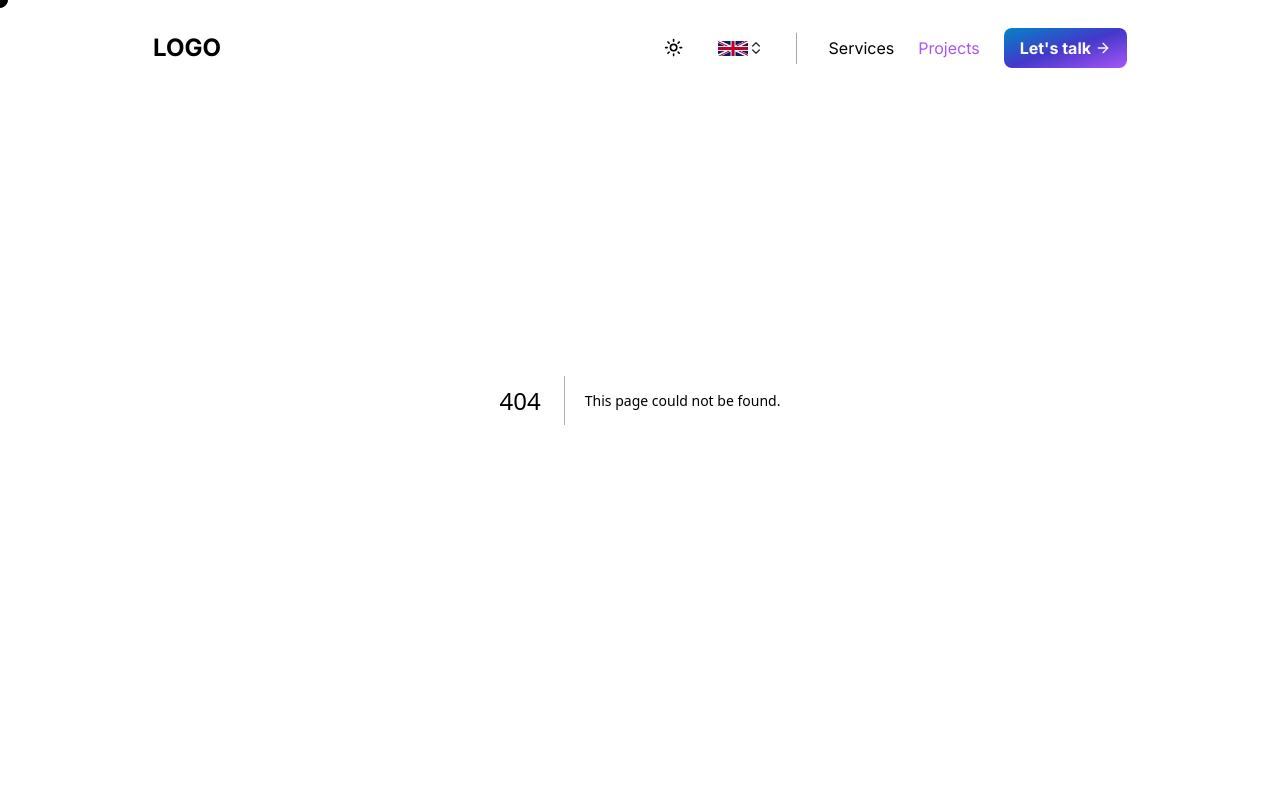
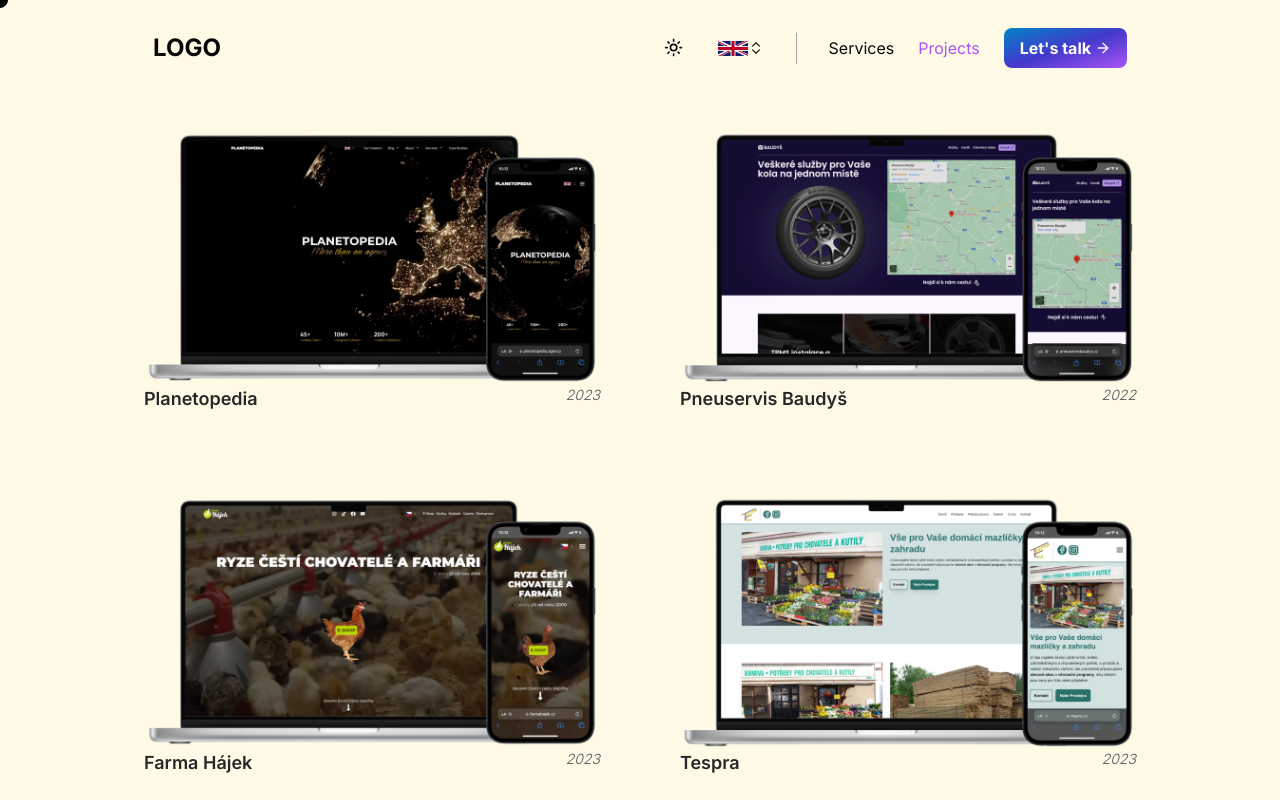
Before and after one commit to ton1czech/baudys, a Next.js app: page /projects in a window 1280 px wide. Before the commit this address had no page. Shown: the top 800 px of the page. Built offline with nearby package versions, Linux system fonts and the light colour scheme.

Commit message:
🎁NEW: projects page

```diff
--- /dev/null
+++ b/app/projects/page.tsx
@@ -0,0 +1,13 @@
+import { Container } from '@/components/container'
+import { Project } from '@/components/project'
+import { projects } from '@/database/projects'
+
+export default function Page() {
+  return (
+    <Container className='grid lg:grid-cols-2 gap-20 mt-28 lg:mt-32 mb-20 lg:mb-32'>
+      {projects.map(({ name, year, image, href }) => (
+        <Project name={name} year={year} image={image} href={href} />
+      ))}
+    </Container>
+  )
+}
--- a/components/homepage/projects.tsx
+++ b/components/homepage/projects.tsx
@@ -15,7 +15,7 @@
       <Title label={language === 'en' ? 'Projects' : 'Projekty'} />
 
       <div className='grid lg:grid-cols-2 gap-20'>
-        {projects.map(({ name, year, image, href }) => (
+        {projects.slice(0, 2).map(({ name, year, image, href }) => (
           <Project name={name} year={year} image={image} href={href} />
         ))}
       </div>
--- a/components/project.tsx
+++ b/components/project.tsx
@@ -1,3 +1,5 @@
+'use client'
+
 import { useCursor } from '@/store/useCursor'
 import Link from 'next/link'
 import { FC } from 'react'
--- a/database/projects.ts
+++ b/database/projects.ts
@@ -25,4 +25,26 @@
     image: '/projects/pneuservisbaudys/mockups.webp',
     images: ['/projects/pneuservisbaudys/1.webp'],
   },
+  {
+    name: 'Farma Hájek',
+    slug: 'farmahajek',
+    url: 'https://farmahajek.cz',
+    href: '/projects/farmahajek',
+    year: 2023,
+    image: '/projects/farmahajek/mockups.webp',
+    images: ['/projects/farmahajek/1.webp'],
+  },
+  {
+    name: 'Tespra',
+    slug: 'tespra',
+    url: 'tespra',
+    href: 'tespra',
+    year: 2023,
+    image: '/projects/tespra/mockups.webp',
+    images: [
+      '/projects/tespra/1.webp',
+      '/projects/tespra/2.webp',
+      '/projects/tespra/3.webp',
+    ],
+  },
 ]
```
